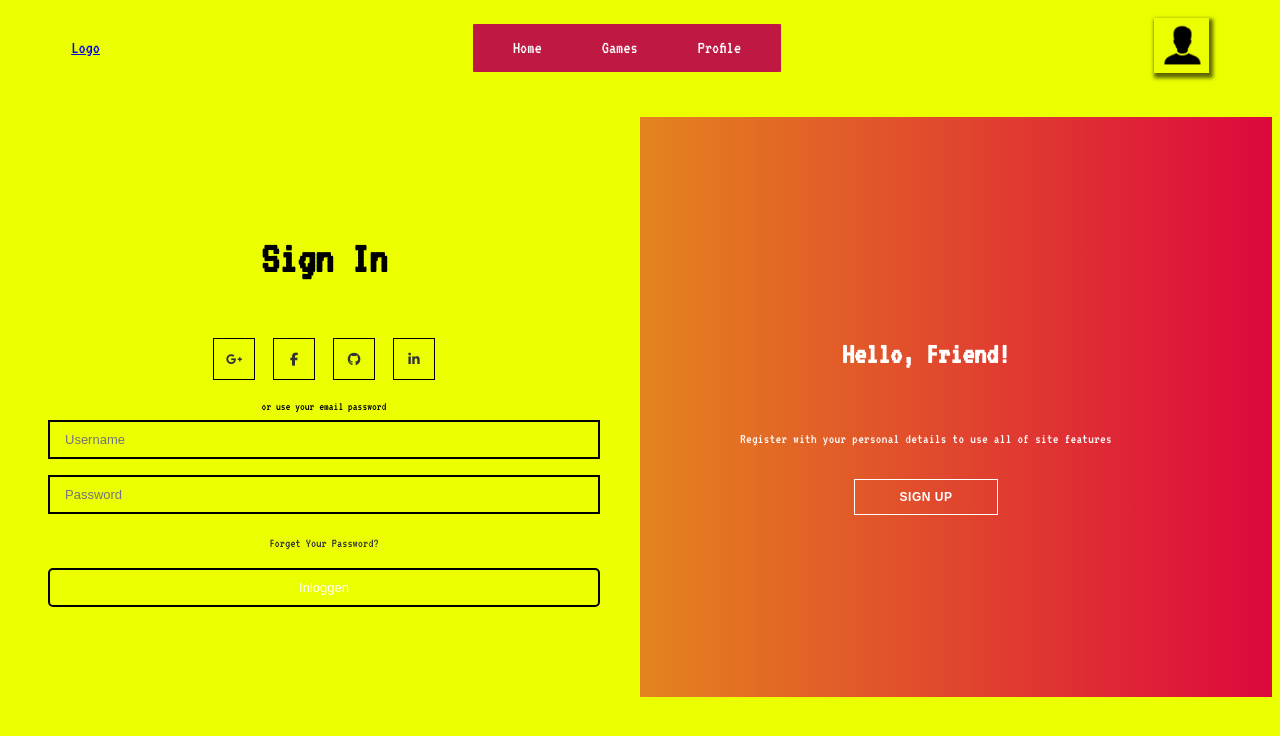
After one commit to 3SWDB-Webdev-AO/groep3-Mostafa-Naeib, a PHP site: page /login2.php in a window 1280 px wide. The commit adds this page. Shown: the top 736 px of the page. Run offline with PHP 8.4, Linux system fonts and the light colour scheme; some libraries are stand-ins or nearby versions.

Commit message:
veel home en login

```diff
--- a/css/style.css
+++ b/css/style.css
@@ -40,6 +40,7 @@ html {
 
 .navbar a:hover {
     background: #ebff00;
+    box-shadow: 0px 0px 8.5px 3px #EBFF00;
     color: black;
     transition: 0.6s ease;
     border-radius: 1px;
@@ -91,14 +92,13 @@ html {
 #games-page {
     max-width: 1200px;
     margin: 0 auto;
-    padding: 40px 20px;
+    padding: 20px 20px;
 
 }
 
 #kopjes-games {
     text-align: center;
     margin-bottom: 40px;
-    color: #007BFF;
 }
 
 #games-container {
@@ -111,7 +111,7 @@ html {
 .game {
     background-color: #fff;
     border: 1px solid #ddd;
-    border-radius: 8px;
+    border-radius: px;
     box-shadow: 0 0 10px rgba(0, 0, 0, 0.1);
     width: 300px;
     padding: 20px;
@@ -126,14 +126,14 @@ html {
 .game img {
     max-width: 100%;
     height: auto;
-    border-radius: 5px;
+    border-radius: px;
     margin-bottom: 15px;
 }
 
 .game h2 {
     font-size: 1.5em;
     margin-bottom: 10px;
-    color: #007BFF;
+    color: #BF1943;
     background-color: white;
 }
 
@@ -147,15 +147,15 @@ html {
     padding: 10px 20px;
     font-size: 1em;
     color: #fff;
-    background-color: #007BFF;
+    background-color: #BF1943;
     border: none;
-    border-radius: 5px;
+    border-radius: px;
     cursor: pointer;
     transition: background-color 0.3s;
 }
 
 .game button:hover {
-    background-color: #0056b3;
+    background-color: #dd083d;
 }
 
 /* Dit is de log in registration pagina  */
@@ -194,7 +194,6 @@ input[type="text"], input[type="password"] {
     width: 100%;
     padding: 10px;
     border: 1px solid #ccc;
-    border-radius: 5px;
     box-sizing: border-box;
 }
 .btn-login, .btn-register, .btn-forgot-password {
@@ -204,7 +203,6 @@ input[type="text"], input[type="password"] {
     text-align: center;
     text-decoration: none;
     color: #fff;
-    border-radius: 5px;
     margin-bottom: 10px;
 }
 .btn-login {
@@ -254,7 +252,6 @@ input[type="text"], input[type="password"] {
     padding: 10px;
     margin-bottom: 15px;
     border: 1px solid #ccc;
-    border-radius: 5px;
     box-sizing: border-box;
 }
 
@@ -277,3 +274,234 @@ input[type="submit"]:hover {
     margin-bottom: 20px;
 }
 /* Dit is de log in registration pagina  */
+.container{
+    background-color: #ebff00;
+    position: relative;
+    overflow: hidden;
+    max-width: 100%;
+    min-height: 580px;
+    font-size: 30px;
+}
+
+.container p{
+    font-size: 14px;
+    line-height: 20px;
+    letter-spacing: 0.3px;
+    margin: 20px 0;
+}
+
+.container span{
+    font-size: 12px;
+}
+
+.container a{
+    color: #333;
+    font-size: 13px;
+    text-decoration: none;
+    margin: 15px 0 10px;
+}
+
+.container button{
+    background-color: #dd083d;
+    color: #fff;
+    font-size: 12px;
+    padding: 10px 45px;
+    border: 1px solid transparent;
+    font-weight: 600;
+    letter-spacing: 0.5px;
+    text-transform: uppercase;
+    margin-top: 10px;
+    cursor: pointer;
+}
+
+.container button.hidden{
+    background-color: transparent;
+    border-color: #fff;
+}
+
+.container form{
+    background-color: #ebff00;
+    display: flex;
+    align-items: center;
+    justify-content: center;
+    flex-direction: column;
+    padding: 0 40px;
+    height: 100%;
+}
+
+.container input{
+    background-color: #ebff00;
+    border: 2px solid #000000;
+    margin: 8px 0;
+    padding: 10px 15px;
+    font-size: 13px;
+    width: 100%;
+    outline: none;
+}
+
+.form-container{
+    position: absolute;
+    top: 0;
+    height: 100%;
+    transition: all 0.6s ease-in-out;
+}
+
+.sign-in{
+    left: 0;
+    width: 50%;
+    z-index: 2;
+}
+
+.container.active .sign-in{
+    transform: translateX(100%);
+}
+
+.sign-up{
+    left: 0;
+    width: 50%;
+    opacity: 0;
+    z-index: 1;
+}
+
+.container.active .sign-up{
+    transform: translateX(100%);
+    opacity: 1;
+    z-index: 5;
+    animation: move 0.6s;
+}
+
+@keyframes move{
+    0%, 49.99%{
+        opacity: 0;
+        z-index: 1;
+    }
+    50%, 100%{
+        opacity: 1;
+        z-index: 5;
+    }
+}
+
+.social-icons{
+    margin: 20px 0;
+}
+
+.social-icons a{
+    border: 1px solid #000000;
+    display: inline-flex;
+    justify-content: center;
+    align-items: center;
+    margin: 0 3px;
+    width: 40px;
+    height: 40px;
+}
+
+.toggle-container{
+    position: absolute;
+    top: 0;
+    left: 50%;
+    width: 50%;
+    height: 100%;
+    overflow: hidden;
+    transition: all 0.6s ease-in-out;
+    z-index: 1000;
+}
+
+.container.active .toggle-container{
+    transform: translateX(-100%);
+}
+
+.toggle{
+    background-color: #dd083d;
+    height: 100%;
+    background: linear-gradient(to right, #ebff00, #dd083d);
+    color: #fff;
+    position: relative;
+    left: -100%;
+    height: 100%;
+    width: 200%;
+    transform: translateX(0);
+    transition: all 0.6s ease-in-out;
+}
+
+.container.active .toggle{
+    transform: translateX(50%);
+}
+
+.toggle-panel{
+    position: absolute;
+    width: 50%;
+    height: 100%;
+    display: flex;
+    align-items: center;
+    justify-content: center;
+    flex-direction: column;
+    padding: 0 30px;
+    text-align: center;
+    top: 0;
+    transform: translateX(0);
+    transition: all 0.6s ease-in-out;
+}
+
+.toggle-left{
+    transform: translateX(-200%);
+}
+
+.container.active .toggle-left{
+    transform: translateX(0);
+}
+
+.toggle-right{
+    right: 0;
+    transform: translateX(0);
+}
+
+.container.active .toggle-right{
+    transform: translateX(200%);
+}
+
+/*game 2*/
+:root{
+    --width: 400px;
+}
+
+#game {
+    width: 500px;
+    height: 500px;
+    margin: auto;
+    border: 1px solid black;
+}
+
+#btn {
+    font-size: 2rem;
+    padding: 0.5rem 2rem;
+    border: 3px solid black;
+    border-radius: 0.3rem;
+    margin: 1rem auto;
+    display: block;
+    background-color: lightgreen;
+}
+
+#btn:active {
+    background-color: red;
+}
+
+.slider {
+    visibility: hidden;
+    height: 20px;
+    width: 100px;
+    background-color: red;
+    position: relative;
+}
+#slider1{
+    visibility: visible;
+}
+
+.animate {
+    animation: slide 4s infinite linear;
+}
+
+@keyframes slide{
+    0%{left:0px}
+    50%{left:var(--width)}
+    0%{left:0px}
+}
--- a/lib/header.php
+++ b/lib/header.php
@@ -11,6 +11,7 @@
     <link rel="preconnect" href="https://fonts.gstatic.com" crossorigin>
     <link href="https://fonts.googleapis.com/css2?family=VT323&display=swap" rel="stylesheet">
     <script src="/groep3-Mostafa-Naeib/lib/script.js" defer></script>
+    <script src="https://kit.fontawesome.com/13f5e46cd8.js" crossorigin="anonymous"></script>
     <title>Document</title>
 
 </head>
@@ -28,12 +29,12 @@
 
             <nav class="navbar">
                 <a href="index.php">Home</a>
-                <a href="#">About</a>
-                <a href="#">Contact</a>
+                <a href="games.php">Games</a>
+                <a href="">Profile</a>
             </nav>
 
             <section>
-                <a href="inlog.php"><img src="img/Account.png" alt=""></a>
+                <a href="login2.php"><img src="img/Account.png" alt=""></a>
             </section>
 
         </section>
--- /dev/null
+++ b/login2.php
@@ -0,0 +1,96 @@
+<?php include 'lib/header.php'; ?>
+
+<main class="container" id="container">
+    <article class="form-container sign-up">
+        <form>
+            <h1>Create Account</h1>
+            <div class="social-icons">
+                <a href="#" class="icon"><i class="fa-brands fa-google-plus-g"></i></a>
+                <a href="#" class="icon"><i class="fa-brands fa-facebook-f"></i></a>
+                <a href="#" class="icon"><i class="fa-brands fa-github"></i></a>
+                <a href="#" class="icon"><i class="fa-brands fa-linkedin-in"></i></a>
+            </div>
+            <span>or use your email for registeration</span>
+            <input type="text" name="username" placeholder="Username" required>
+            <input type="password" name="password" placeholder="Password" required>
+            <input type="text" name="secret_question" placeholder="Secret question" required>
+            <input type="text" name="secret_answer" placeholder="Secret answer" required>
+            <button>Sign Up</button>
+        </form>
+    </article>
+
+    <article class="form-container sign-in">
+        <form method="POST">
+            <h1>Sign In</h1>
+            <div class="social-icons">
+                <a href="#" class="icon"><i class="fa-brands fa-google-plus-g"></i></a>
+                <a href="#" class="icon"><i class="fa-brands fa-facebook-f"></i></a>
+                <a href="#" class="icon"><i class="fa-brands fa-github"></i></a>
+                <a href="#" class="icon"><i class="fa-brands fa-linkedin-in"></i></a>
+            </div>
+            <span>or use your email password</span>
+            <input type="text" id="username" name="username" placeholder="Username" required>
+            <input type="password" id="password" name="password" placeholder="Password" required>
+            <a href="#">Forget Your Password?</a>
+            <input type="submit" value="Inloggen" class="btn-login">
+        </form>
+    </article>
+    <?php
+    session_start();
+    if ($_SERVER['REQUEST_METHOD'] === 'POST') {
+        $gebruikersnaam = $_POST['username'];
+        $password = $_POST['password'];
+
+        // Debugging output
+        echo "Gebruikersnaam: $gebruikersnaam<br>";
+        echo "Wachtwoord: $password<br>";
+
+        // Database connectie
+        require_once 'lib/db.php';
+
+        // Query om gebruiker te zoeken op gebruikersnaam
+        $sql = "SELECT * FROM gebruikers WHERE gebruikersnaam = ?";
+        $stmt = $conn->prepare($sql);
+        $stmt->bind_param("s", $gebruikersnaam);
+        $stmt->execute();
+        $result = $stmt->get_result();
+
+        if ($result->num_rows === 1) {
+            $user = $result->fetch_assoc();
+
+            // Controleer het wachtwoord
+            if (password_verify($password, $user['wachtwoord'])) {
+                $_SESSION['gebruikersnaam'] = $gebruikersnaam;
+                header('Location: index1.php');
+                exit();
+            } else {
+                echo "Verkeerd wachtwoord. Probeer het opnieuw.";
+            }
+        } else {
+            echo "Gebruikersnaam niet gevonden. Probeer het opnieuw.";
+        }
+
+        $stmt->close();
+        $conn->close();
+    }
+    ?>
+
+    <article class="toggle-container">
+        <section class="toggle">
+            <section class="toggle-panel toggle-left">
+                <h1>Welcome Back!</h1>
+                <p>Enter your personal details to use all of site features</p>
+                <button class="hidden" id="login">Sign In</button>
+            </section>
+            <section class="toggle-panel toggle-right">
+                <h1>Hello, Friend!</h1>
+                <p>Register with your personal details to use all of site features</p>
+                <button class="hidden" id="register">Sign Up</button>
+            </section>
+        </section>
+    </article>
+</main>
+
+<script src="script.js"></script>
+
+<?php include 'lib/footer.php'; ?>
--- /dev/null
+++ b/script.js
@@ -0,0 +1,11 @@
+const container = document.getElementById('container');
+const registerBtn = document.getElementById('register');
+const loginBtn = document.getElementById('login');
+
+registerBtn.addEventListener('click', () => {
+    container.classList.add("active");
+});
+
+loginBtn.addEventListener('click', () => {
+    container.classList.remove("active");
+});
```
Also changed, not shown: game_2.php (added, +13 -0 lines), js/game_2.js (added, +39 -0 lines), lib/script.js (deleted, +0 -18 lines).
